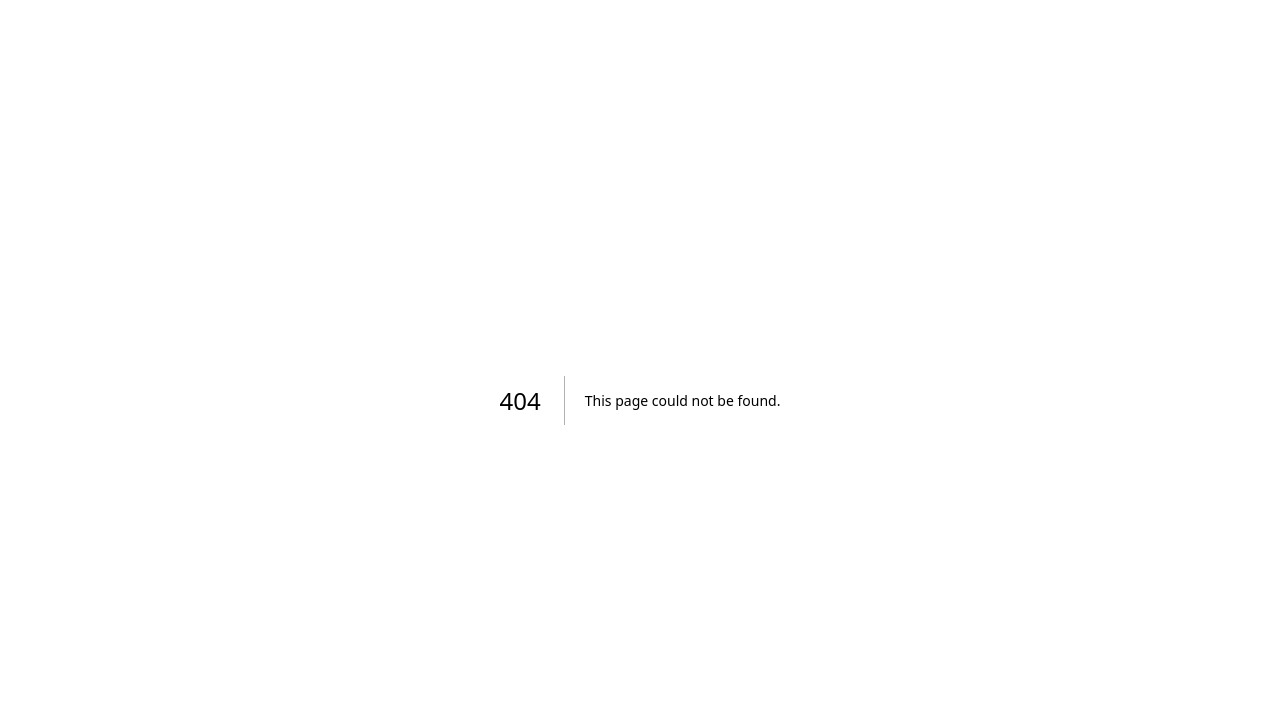
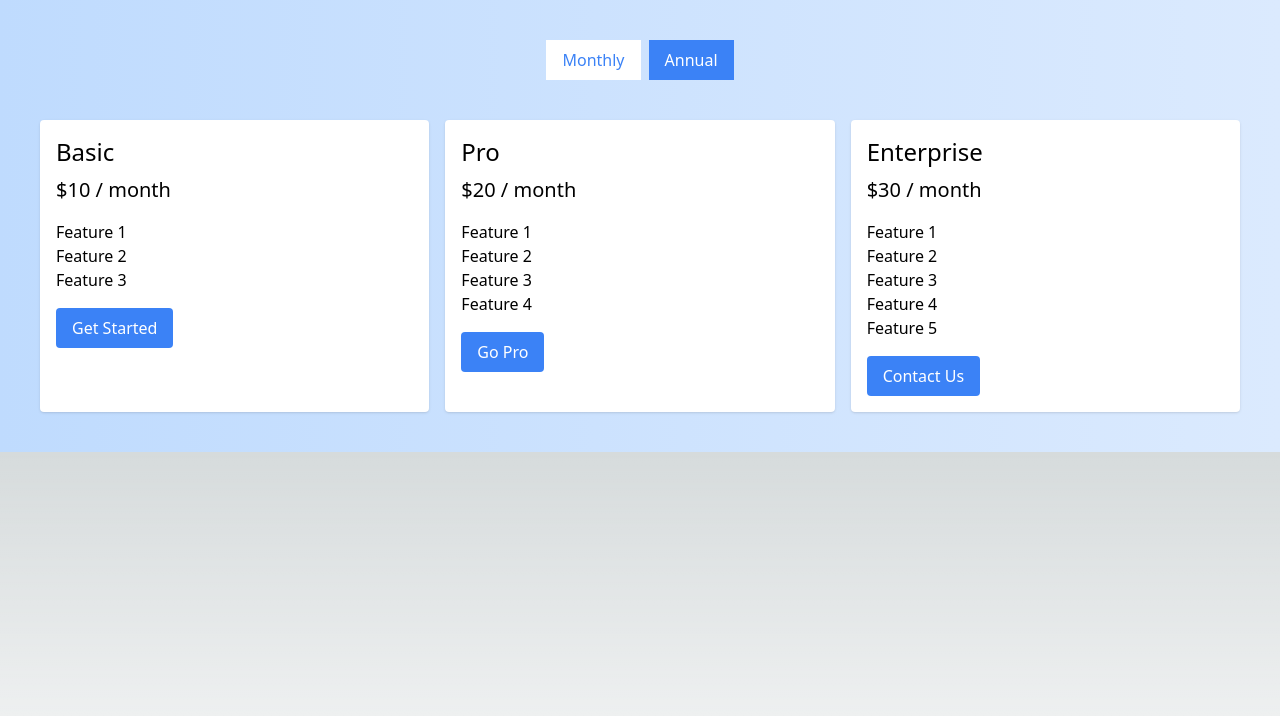
Before and after one commit to imagine-bot/price-107, a Next.js app: page /pricing in a window 1280 px wide. Before the commit this address had no page. Shown: the top 716 px of the page. Built offline with nearby package versions, Linux system fonts and the light colour scheme.

Commit message:
Commit from Stub AI (#1)

```diff
--- /dev/null
+++ b/components/Pricing.tsx
@@ -0,0 +1,50 @@
+// components/Pricing.tsx
+import React from 'react';
+
+interface PricingProps {
+  pricingTypes: {
+    name: string;
+    price: number;
+    features: string[];
+    cta: string;
+  }[];
+}
+
+const Pricing: React.FC<PricingProps> = ({ pricingTypes }) => {
+  const [isAnnual, setIsAnnual] = React.useState(false);
+
+  return (
+    <div className="bg-gradient-to-r from-blue-200 to-blue-100 p-10">
+      <div className="flex justify-center mb-10">
+        <button
+          className={`px-4 py-2 mr-2 ${isAnnual ? 'bg-blue-500 text-white' : 'bg-white text-blue-500'}`}
+          onClick={() => setIsAnnual(false)}
+        >
+          Monthly
+        </button>
+        <button
+          className={`px-4 py-2 ${isAnnual ? 'bg-white text-blue-500' : 'bg-blue-500 text-white'}`}
+          onClick={() => setIsAnnual(true)}
+        >
+          Annual
+        </button>
+      </div>
+      <div className="grid grid-cols-3 gap-4">
+        {pricingTypes.map((type) => (
+          <div key={type.name} className="bg-white p-4 rounded shadow">
+            <h2 className="text-2xl mb-2">{type.name}</h2>
+            <p className="text-xl mb-4">${isAnnual ? type.price * 12 : type.price} / {isAnnual ? 'year' : 'month'}</p>
+            <ul className="mb-4">
+              {type.features.map((feature) => (
+                <li key={feature}>{feature}</li>
+              ))}
+            </ul>
+            <button className="bg-blue-500 text-white px-4 py-2 rounded">{type.cta}</button>
+          </div>
+        ))}
+      </div>
+    </div>
+  );
+};
+
+export default Pricing;
--- a/pages/index.tsx
+++ b/pages/index.tsx
@@ -1,13 +1,15 @@
-import Image from 'next/image'
-import { Inter } from 'next/font/google'
+// pages/index.tsx
+import Link from 'next/link';
 
-const inter = Inter({ subsets: ['latin'] })
+const HomePage = () => {
+  return (
+    <div>
+      <h1>Welcome to our SaaS app!</h1>
+      <Link href="/pricing">
+        <a>Check out our pricing</a>
+      </Link>
+    </div>
+  );
+};
 
-export default function Home() {
-  return (
-    <main
-      className={`flex min-h-screen flex-col items-center justify-between p-24 ${inter.className}`}
-    >
-    </main>
-  )
-}
+export default HomePage;
--- /dev/null
+++ b/pages/pricing.tsx
@@ -0,0 +1,29 @@
+// pages/pricing.tsx
+import Pricing from '../components/Pricing';
+
+const pricingTypes = [
+  {
+    name: 'Basic',
+    price: 10,
+    features: ['Feature 1', 'Feature 2', 'Feature 3'],
+    cta: 'Get Started',
+  },
+  {
+    name: 'Pro',
+    price: 20,
+    features: ['Feature 1', 'Feature 2', 'Feature 3', 'Feature 4'],
+    cta: 'Go Pro',
+  },
+  {
+    name: 'Enterprise',
+    price: 30,
+    features: ['Feature 1', 'Feature 2', 'Feature 3', 'Feature 4', 'Feature 5'],
+    cta: 'Contact Us',
+  },
+];
+
+const PricingPage = () => {
+  return <Pricing pricingTypes={pricingTypes} />;
+};
+
+export default PricingPage;
```
